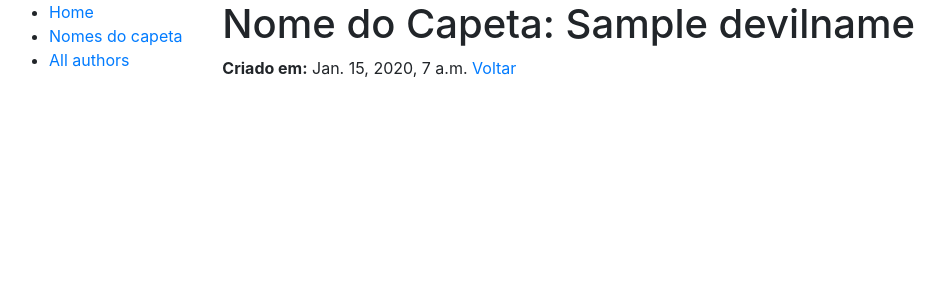
After one commit to josenaldo/ipb, a Django app: page /nomes/nome/1 in a window 1280 px wide. The commit adds this page. Shown: the top 300 px of the page, without its empty margins (6-951 px from the left). Run offline with Django 3.2, Linux system fonts and the light colour scheme; tables that the repository leaves empty hold one stand-in row (values such as "Sample post").

Commit message:
Implementação das views de lista e detalhe

```diff
--- a/namelist/models.py
+++ b/namelist/models.py
@@ -32,7 +32,7 @@ class DevilName(models.Model):
     # Methods
     def get_absolute_url(self):
         """Returns the url to access a particular instance of MyModelName."""
-        return reverse('model-detail-view', args=[str(self.id)])
+        return reverse('devil_name_detail', args=[str(self.id)])
 
     def __str__(self):
         """String for representing the MyModelName object (in Admin site etc.)."""
--- a/namelist/templates/base_generic.html
+++ b/namelist/templates/base_generic.html
@@ -19,7 +19,7 @@
                 {% block sidebar %}
                 <ul class="sidebar-nav">
                     <li><a href="{% url 'index' %}">Home</a></li>
-                    <li><a href="{% url 'listacompleta' %}">Nomes do capeta</a></li>
+                    <li><a href="{% url 'devil_name_list' %}">Nomes do capeta</a></li>
                     <li><a href="">All authors</a></li>
                 </ul>
                 {% endblock %}
--- /dev/null
+++ b/namelist/templates/devil_name_detail.html
@@ -0,0 +1,10 @@
+{% extends "base_generic.html" %}
+
+{% block content %}
+  <h1>Nome do Capeta: {{ devil_name.name }}</h1>
+
+  <p><strong>Criado em:</strong> {{ devil_name.creation_date }}</a>
+
+  <a href="{% url 'devil_name_list' %}">Voltar</a>
+
+{% endblock %}
--- a/namelist/templates/devil_name_list.html
+++ b/namelist/templates/devil_name_list.html
@@ -2,9 +2,9 @@
 
 {% block content %}
 <h1>Lista de nomes do capeta</h1>
-{% if names %}
+{% if devil_name_list %}
 <ul>
-    {% for devil_name in names %}
+    {% for devil_name in devil_name_list %}
     <li>
         <a href="{{ devil_name.get_absolute_url }}">{{ devil_name.name }}</a>
     </li>
--- a/namelist/urls.py
+++ b/namelist/urls.py
@@ -5,5 +5,6 @@ from . import views
 
 urlpatterns = [
     path('', views.index, name='index'),
-    path('lista-completa', views.DevilNameListView, name='listacompleta'),
+    path('nomes', views.DevilNameListView.as_view(), name='devil_name_list'),
+    path('nome/<int:pk>', views.DevilNameDetailView.as_view(), name='devil_name_detail'),
 ]
--- a/namelist/views.py
+++ b/namelist/views.py
@@ -4,32 +4,6 @@ from django.views import generic
 
 from namelist.models import DevilName
 
-
-class DevilNameListView(generic.ListView):
-    model = DevilName
-
-    # your own name for the list as a template variable
-    context_object_name = 'names'
-
-    # Get 5 books containing the title war
-    queryset = DevilName.objects.order_by('-creation_date')[:5]
-
-    # Specify your own template name/location
-    template_name = 'devil_name_list.html'
-
-    # Override get_context_data() in order to pass additional
-    # context variables to the template
-    def get_context_data(self, **kwargs):
-
-        # Call the base implementation first to get the context
-        context = super(DevilNameListView, self).get_context_data(**kwargs)
-
-        num_names = DevilName.objects.all().count()
-
-        # Create any data and add it to the context
-        context['num_names'] = num_names
-
-        return context
 
 # Create your views here.
 def index(request):
@@ -43,3 +17,42 @@ def index(request):
     }
 
     return render(request, 'index.html', context=context)
+
+
+class DevilNameListView(generic.ListView):
+    model = DevilName
+
+    # your own name for the list as a template variable
+    context_object_name ='devil_name_list'
+
+    # Get 5 books containing the title war
+    queryset = DevilName.objects.order_by('-creation_date')[:5]
+
+    # Specify your own template name/location
+    template_name = 'devil_name_list.html'
+
+    # Override get_context_data() in order to pass additional
+    # context variables to the template
+    def get_context_data(self, **kwargs):
+
+        # MANDATORY!
+        # First get the existing context from our superclass.
+        context = super(DevilNameListView, self).get_context_data(**kwargs)
+
+        # Then add your new context information.
+        num_names = DevilName.objects.all().count()
+        context['num_names'] = num_names
+
+        # MANDATORY!
+        # Then return the new (updated) context.
+        return context
+
+
+class DevilNameDetailView(generic.DetailView):
+    model = DevilName
+
+    # your own name for the list as a template variable
+    context_object_name ='devil_name'
+
+    # Specify your own template name/location
+    template_name = 'devil_name_detail.html'
```
